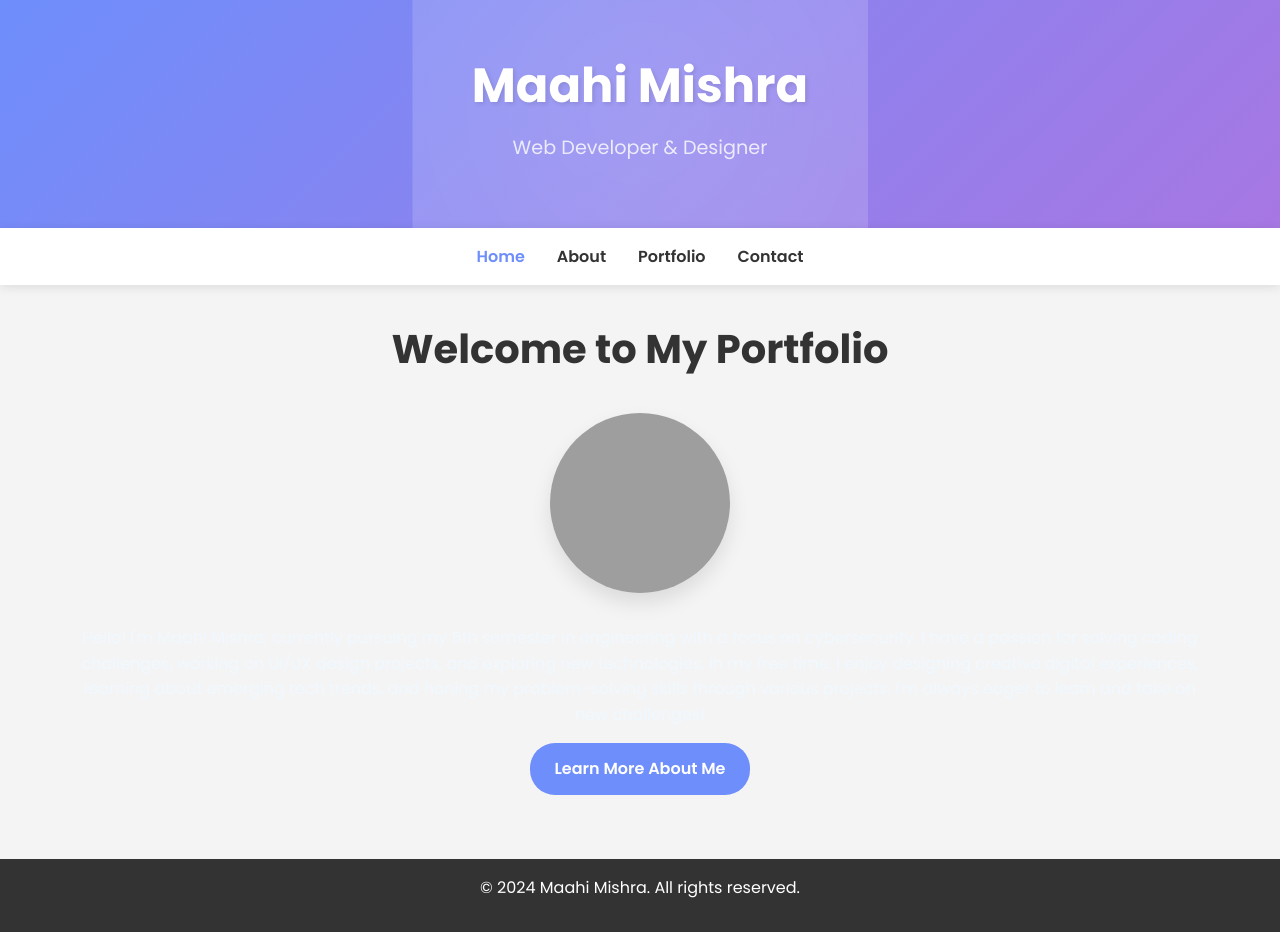
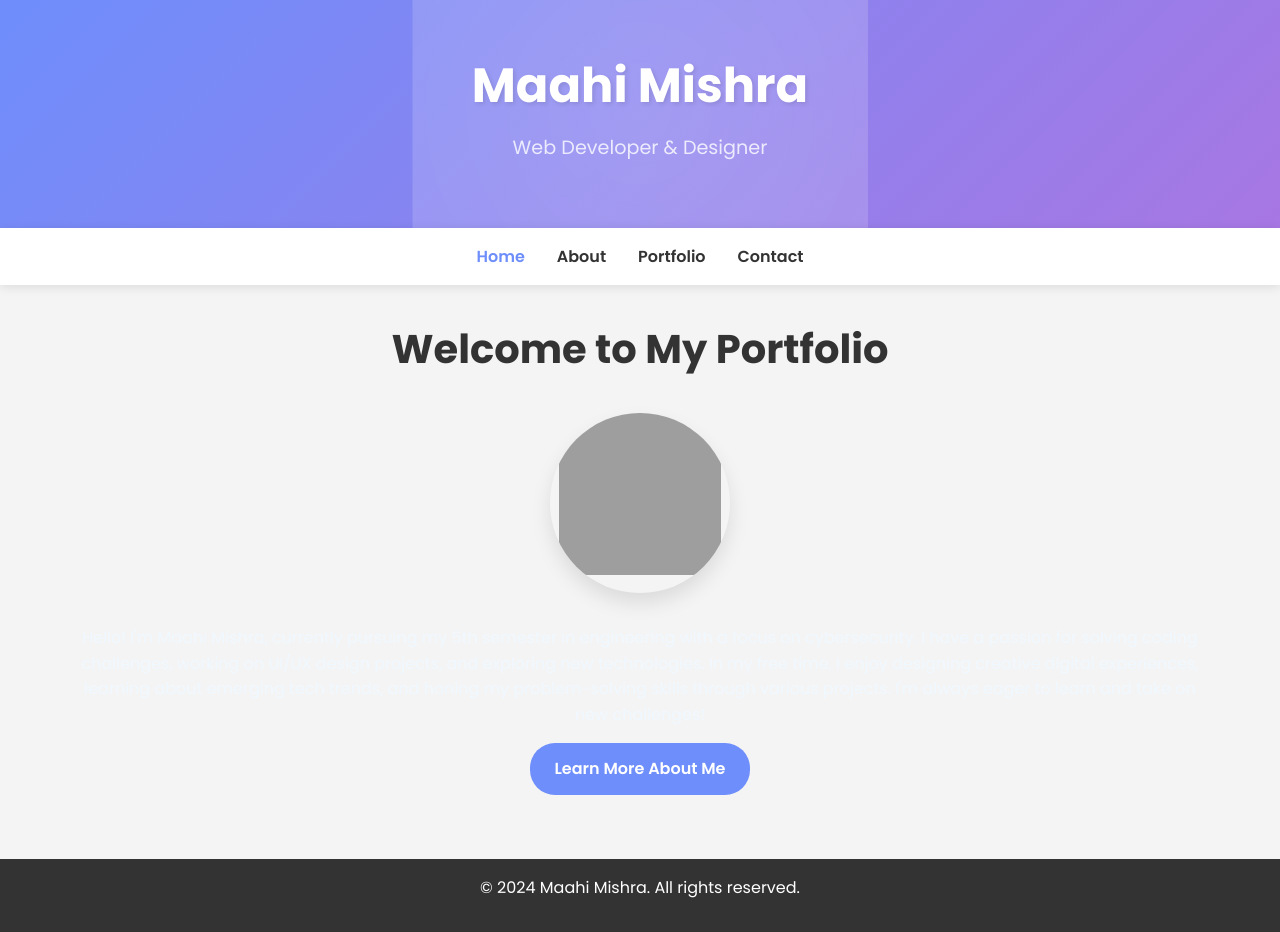
Before and after one commit to MaahiMishra12222768/portfolio, a plain HTML site: page index.html in a window 1280 px wide. Drawn offline with Linux system fonts and the light colour scheme; grey boxes are pictures that could not be loaded.

Commit message:
Update style.css

```diff
--- a/style.css
+++ b/style.css
@@ -106,8 +106,8 @@ header p {
 }
 
 .image-box img {
-    width: 100%;
-    height: 100%;
+    width: 90%;
+    height: 90%;
     object-fit: cover;
 }
 
@@ -154,7 +154,7 @@ header p {
 }
 
 .project-image img {
-    width: 100%;
+    width: 80%;
     height: auto;
     display: block;
 }
```
